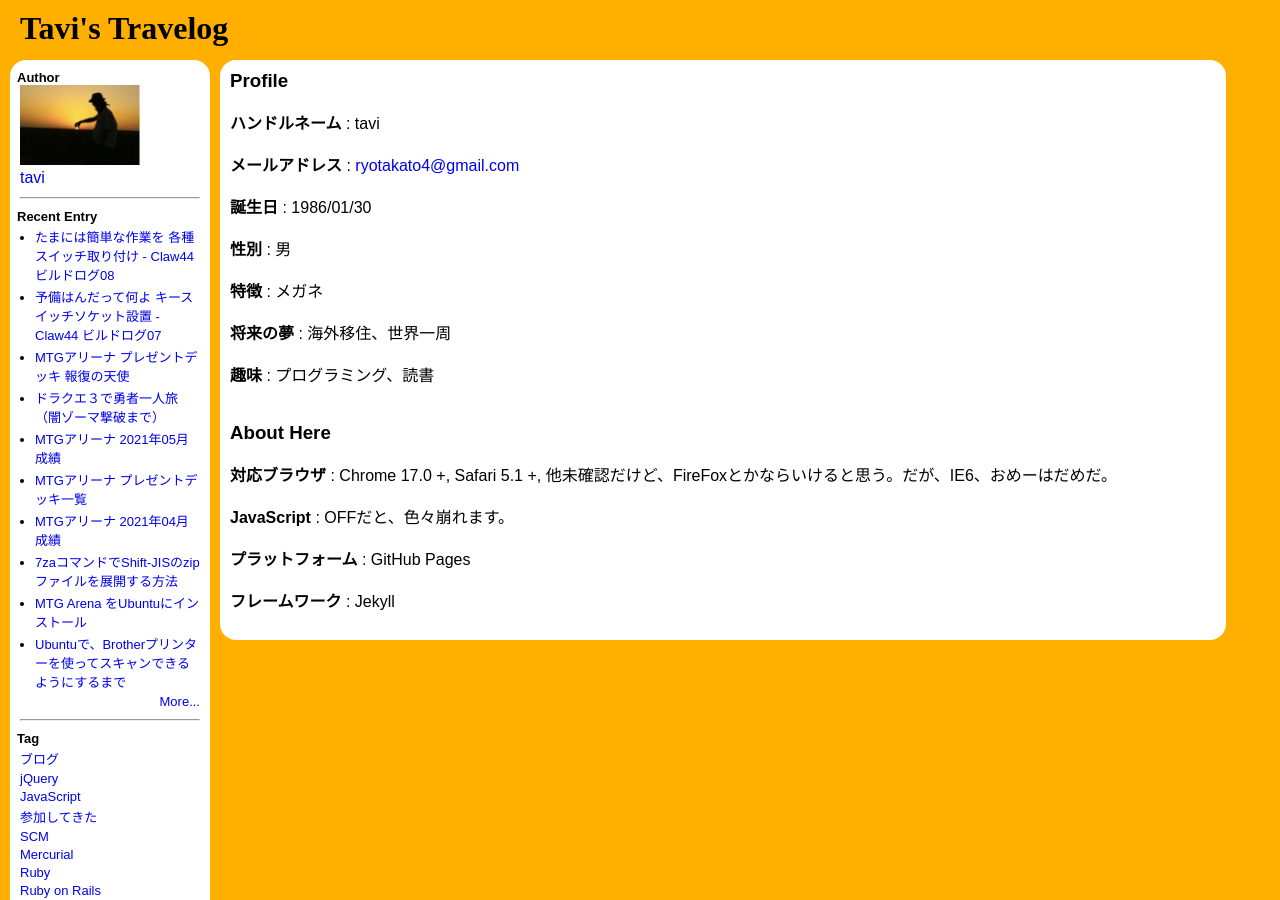
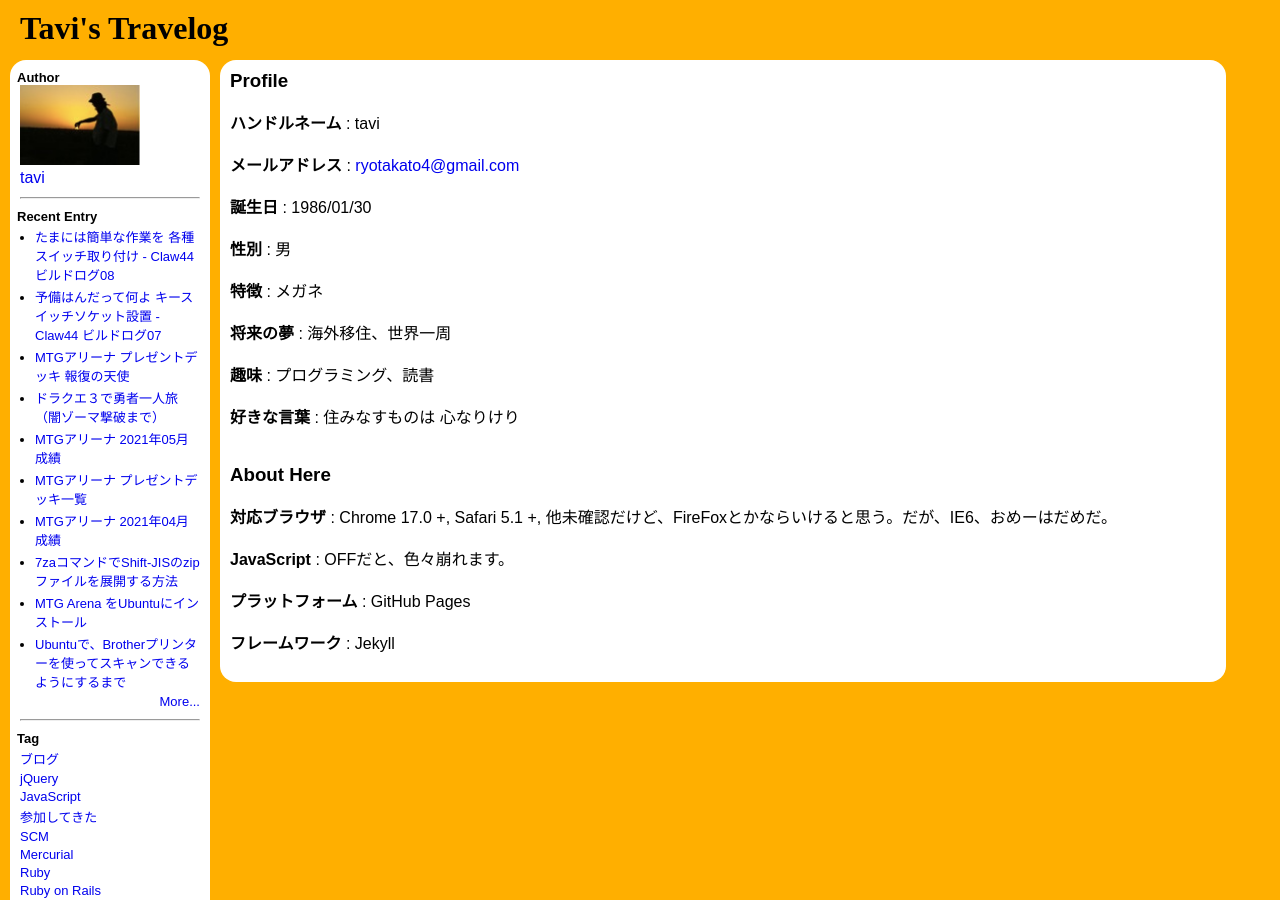
Before and after one commit to ryotakato/ryotakato.github.io, a Jekyll site: the page built from about.html, in a window 1280 px wide and 900 px high. Built offline with Jekyll 4.4.1, drawn with Linux system fonts in a browser that asks for light colours.

Commit message:
add favorite word

```diff
--- a/about.html
+++ b/about.html
@@ -19,6 +19,8 @@ title : About
   <br/>
   <p><strong>趣味</strong> : プログラミング、読書</p>
   <br/>
+  <p><strong>好きな言葉</strong> : 住みなすものは 心なりけり</p>
+  <br/>
 </div>
 <br/>
 <div>
```
